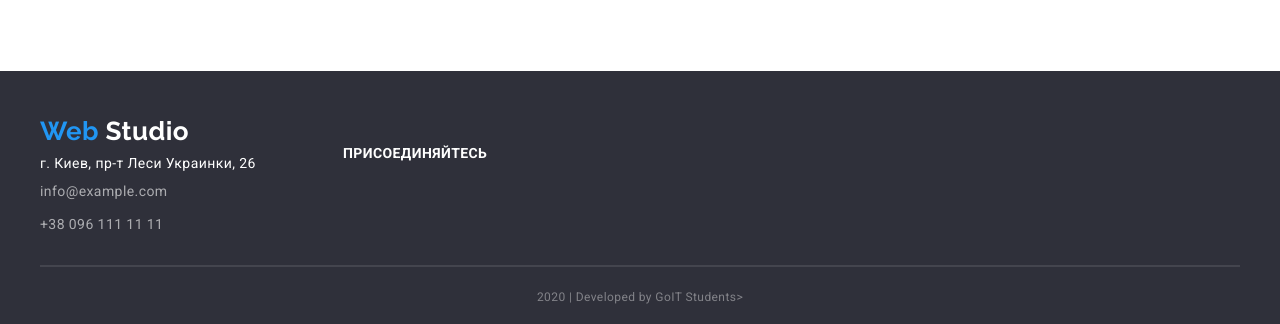
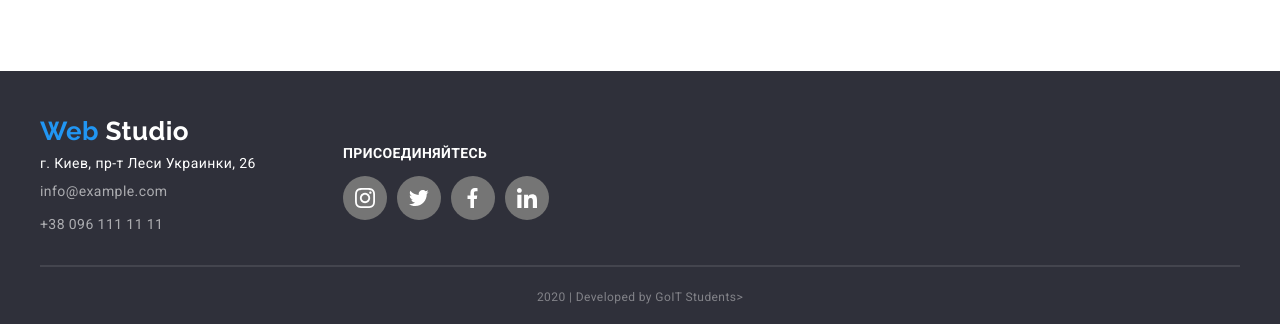
Before and after one commit to Serhii79/goit-markup-hw-04, a plain HTML site: page index.html in a window 1280 px wide. Shown: the part 2600-2924 px from the top of the page. Drawn offline with Linux system fonts and the light colour scheme.

Commit message:
Додає соціальний список до футера

```diff
--- a/css/styles.css
+++ b/css/styles.css
@@ -95,12 +95,15 @@ img {
     width: 20px;
     height: 20px;
     padding: 12px 12px;
-    fill: #afb1b8;
 }
 
-.social-links-item-link-icon:hover {
+/*.team .social-links-item-link-icon {
+    fill: #afb1b8;
+}*/
+
+/*.footer .social-links-item-link-icon {
     fill: var(--title-background-light-color);
-}
+}*/
 
 .social-links-list-item:not(:last-child) {
     margin-right: 10px;
@@ -363,6 +366,10 @@ img {
     text-transform: capitalize;
 }
 
+.team-position {
+    margin-bottom: 16px;
+}
+
 .team-member {
     font-weight: 500;
     margin-bottom: 10px;
@@ -374,13 +381,13 @@ img {
     padding-bottom: 24px;
 }
 
-.team-position {
-    margin-bottom: 16px;
+.team .social-links-item-link-icon {
+    fill: #afb1b8;
 }
 
-
-
-/* social-links-item ожидают следующего урока */
+.team .social-links-item-link-icon:hover {
+    fill: var(--title-background-light-color);
+}
 
 
 /* customers */
@@ -429,7 +436,6 @@ img {
     display: flex;
     align-items: center;
     padding-top: 45px;
-    /* вирівняється коли будуть додані іконкі */
 }
 
 .footer-navigation-social-list:not(:last-child) {
@@ -466,6 +472,18 @@ img {
     text-transform: uppercase;
 
     color: var(--title-background-light-color);
+}
+
+.footer .social-links-item-link-icon {
+    fill: var(--title-background-light-color);
+}
+
+.footer .social-links-item-link {
+    background-color: var(--description-color);
+}
+
+.footer .social-links-item-link:hover {
+    background-color: var(--accent-color);
 }
 
 .footer-line {
--- a/index.html
+++ b/index.html
@@ -334,16 +334,32 @@
                     <p class="footer-social-title">присоединяйтесь</p>
                     <ul class="footer-social-list social-links-list list">
                         <li class="social-links-list-item">
-                            <a class="social-links-item-link" href="" aria-label="иконка инстаграма"></a>
+                            <a class="social-links-item-link" href="">
+                                <svg class="social-links-item-link-icon">
+                                    <use href="./images-studio/sprite.svg#instagram"></use>
+                                </svg>
+                            </a>
                         </li>
                         <li class="social-links-list-item">
-                            <a class="social-links-item-link" href="" aria-label="иконка твиттера"></a>
+                            <a class="social-links-item-link" href="">
+                                <svg class="social-links-item-link-icon">
+                                    <use href="./images-studio/sprite.svg#twitter"></use>
+                                </svg>
+                            </a>
                         </li>
                         <li class="social-links-list-item">
-                            <a class="social-links-item-link" href="" aria-label="иконка фейсбука"></a>
+                            <a class="social-links-item-link" href="">
+                                <svg class="social-links-item-link-icon">
+                                    <use href="./images-studio/sprite.svg#facebook"></use>
+                                </svg>
+                            </a>
                         </li>
                         <li class="social-links-list-item">
-                            <a class="social-links-item-link" href="" aria-label="иконка ликедина"></a>
+                            <a class="social-links-item-link" href="">
+                                <svg class="social-links-item-link-icon">
+                                    <use href="./images-studio/sprite.svg#linkedin"></use>
+                                </svg>
+                            </a>
                         </li>
                     </ul>
                 </div>
```
